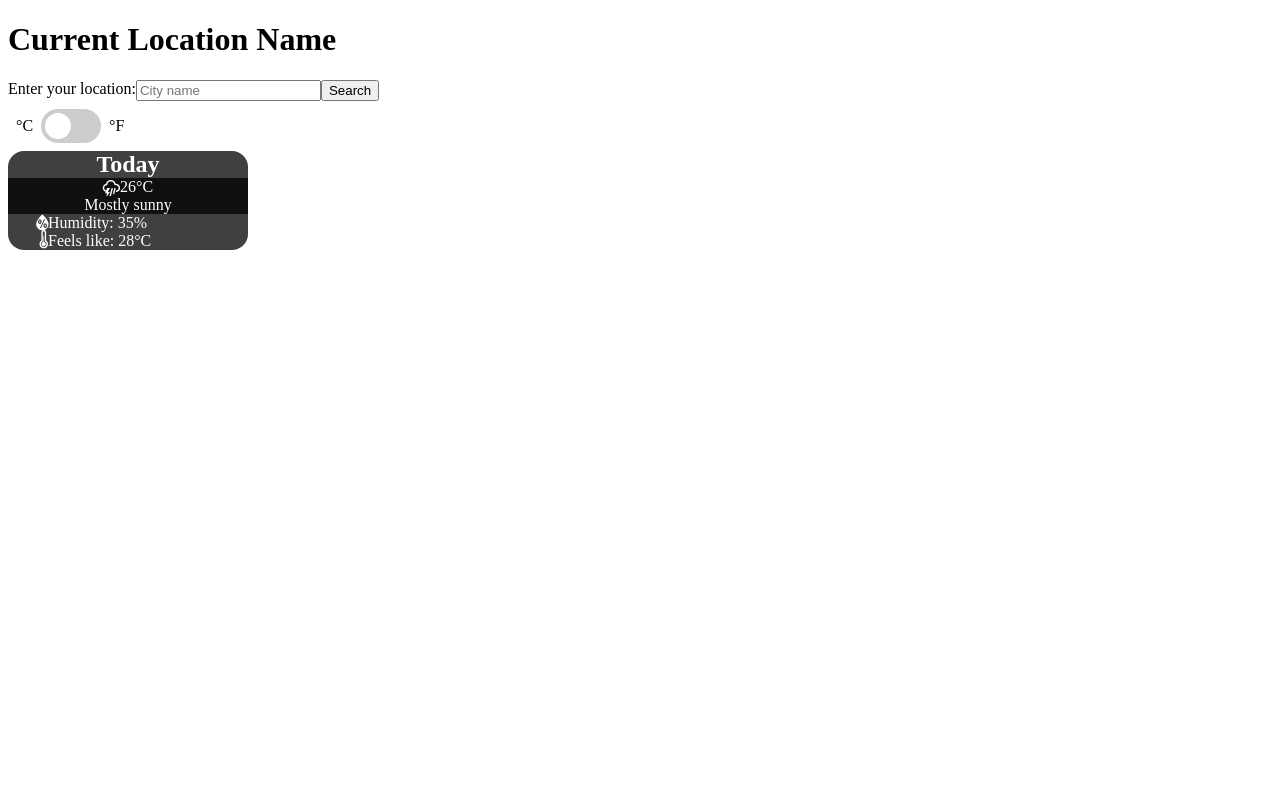
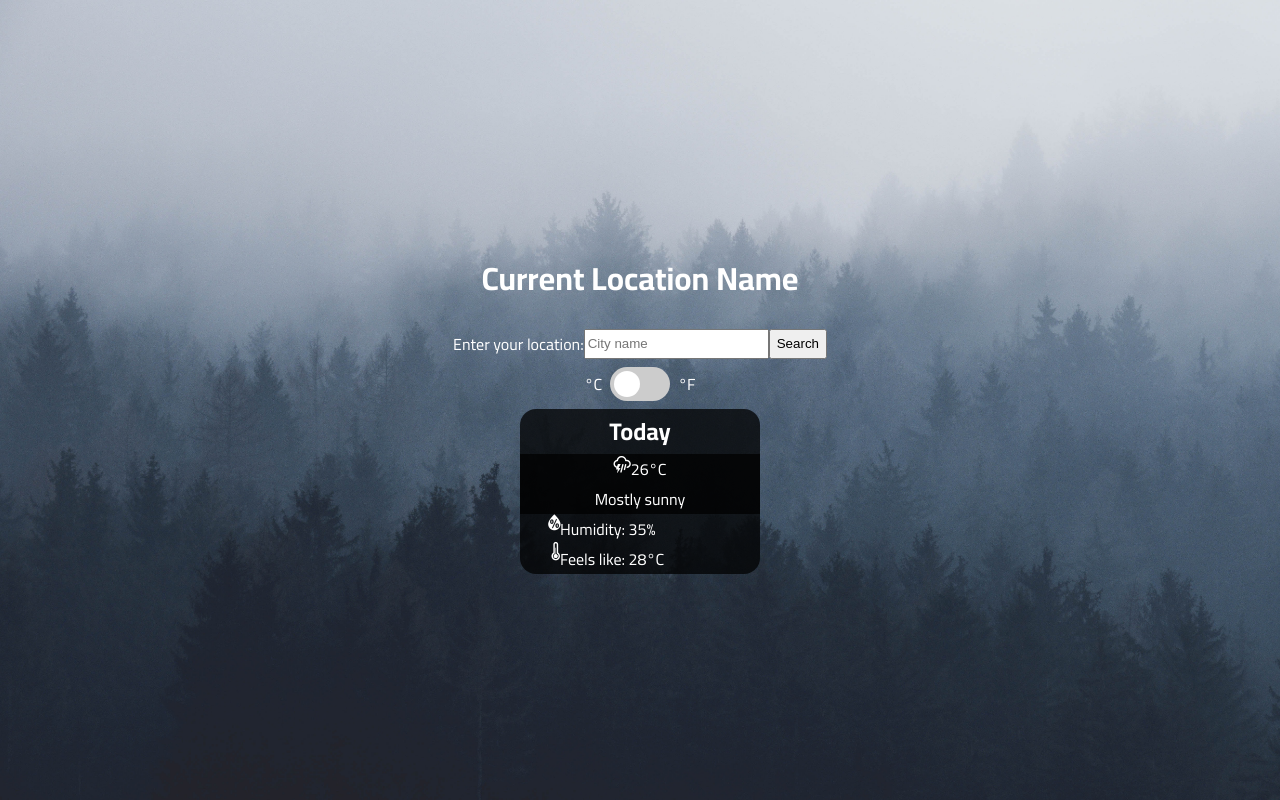
Before and after one commit to Roxanoel/weather-app, a website: page dist/index.html in a window 1280 px wide. Drawn offline with Linux system fonts and the light colour scheme; no server answers.

Commit message:
Styled background (body element).

```diff
--- a/src/styles.css
+++ b/src/styles.css
@@ -1,3 +1,24 @@
+@import url('https://fonts.googleapis.com/css2?family=Cairo:wght@200;300;400;500;600;700;800;900&display=swap');
+
+body {
+  background-image: url('./assets/paul-pastourmatzis-KT3WlrL_bsg-unsplash.jpg');
+  background-position: center;
+  background-repeat: no-repeat;
+  background-size: cover;
+
+  margin: 0;
+
+  height: 100vh;
+  display: flex;
+  flex-direction: column;
+  justify-content: center;
+  align-items: center;
+
+  /* Defaults */
+  font-family: 'Cairo', sans-serif;
+  color: white;
+}
+
 /* CURRENT WEATHER */
 .current-weather {
     display: grid;
```
Also changed, not shown: src/assets/noaa-99F4mC79j1I-unsplash.jpg (added), src/assets/paul-pastourmatzis-KT3WlrL_bsg-unsplash.jpg (added), 1 other file.
